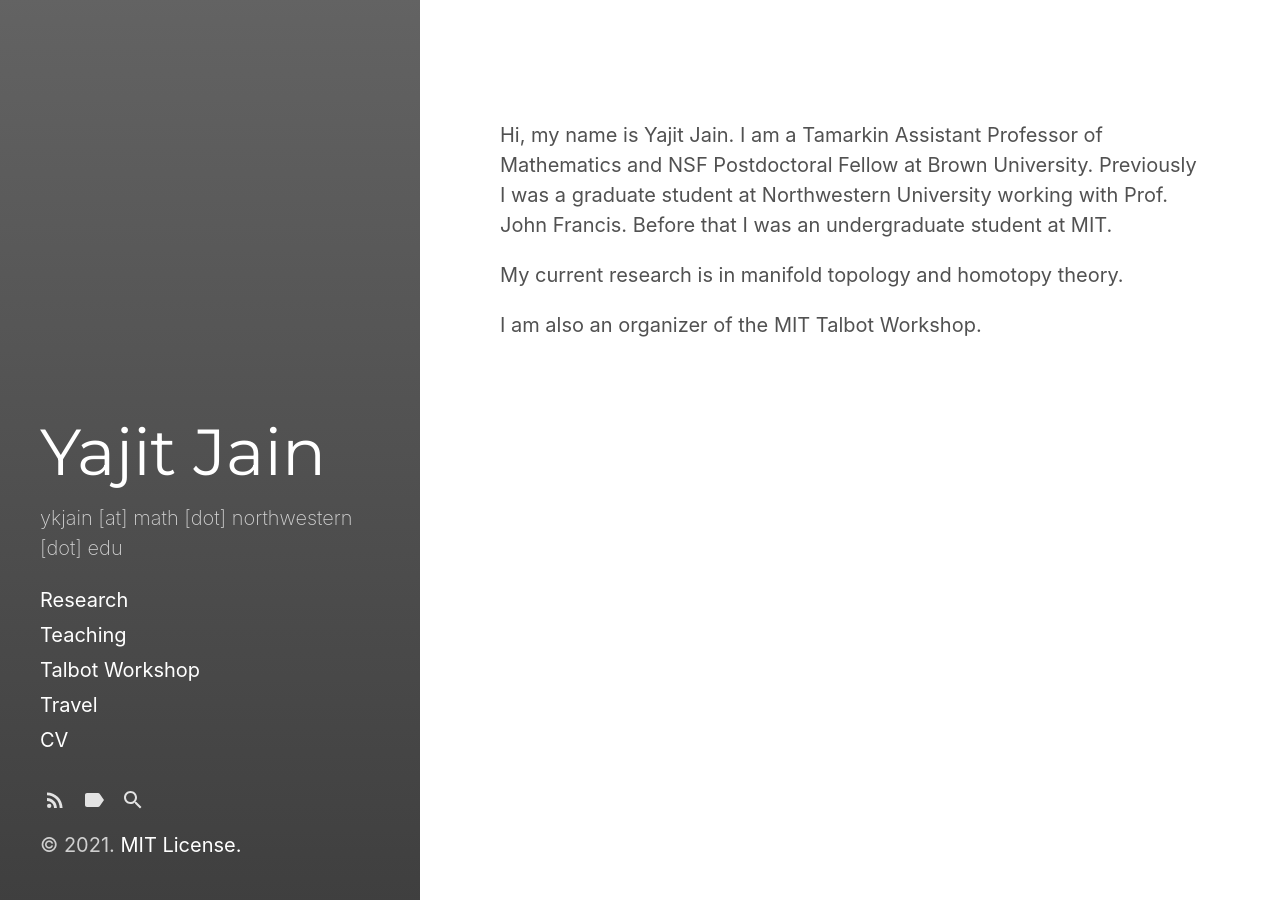
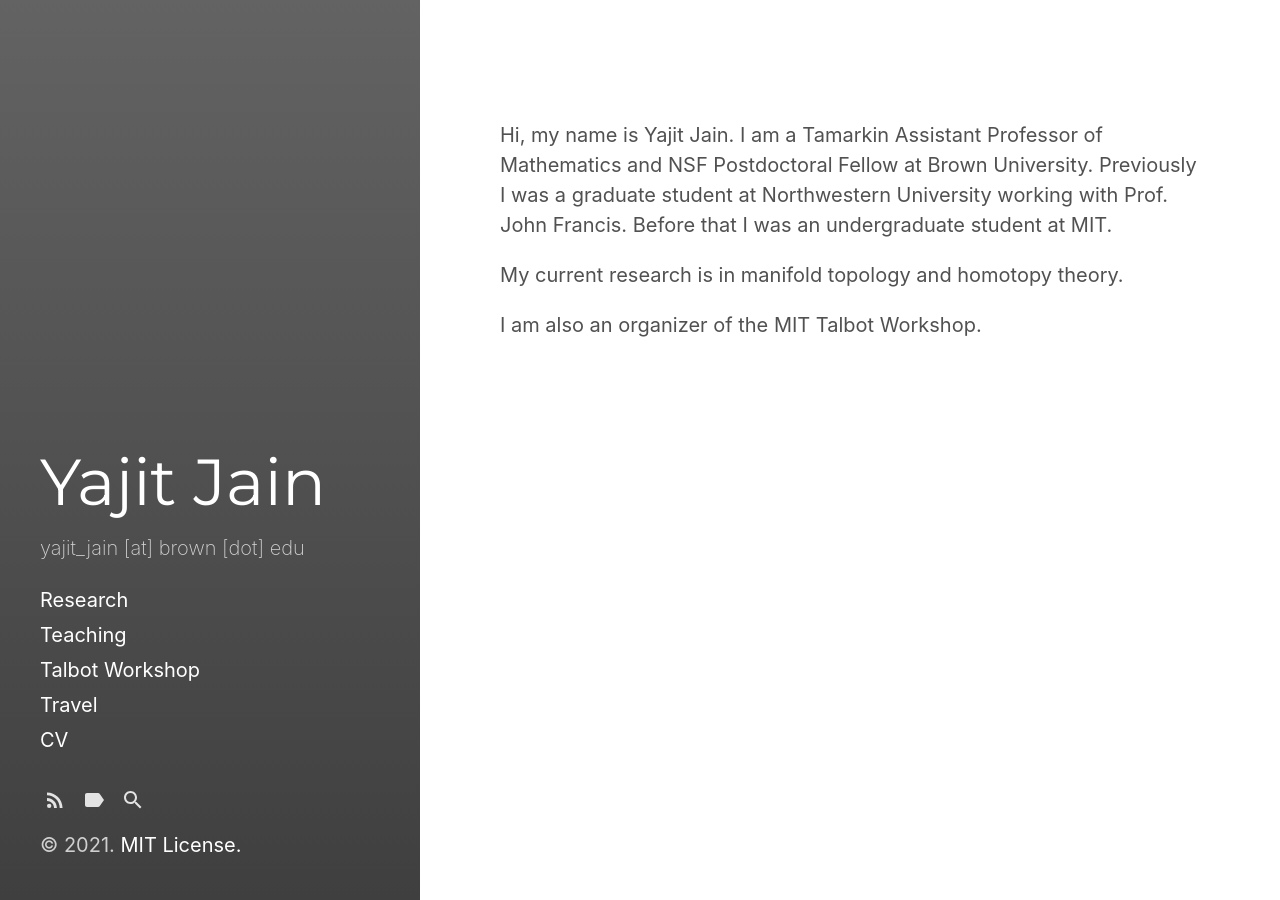
Before and after one commit to ykjain/ykjain.github.io, a Jekyll site: the page built from index.html, in a window 1280 px wide and 900 px high. Built offline with Jekyll 4.4.1, drawn with Linux system fonts in a browser that asks for light colours; the list of posts is cut into pages by our own code.

Commit message:
Update _config.yml

```diff
--- a/_config.yml
+++ b/_config.yml
@@ -5,7 +5,7 @@ highlighter:      rouge
 # Setup
 title:            Yajit Jain
 tagline:          'A Jekyll theme'
-description:      'ykjain [at] math [dot] northwestern [dot] edu'
+description:      'yajit_jain [at] brown [dot] edu'
 
 baseurl:          ''
                   # the optional subpath of your site, e.g. "/blog"
```
